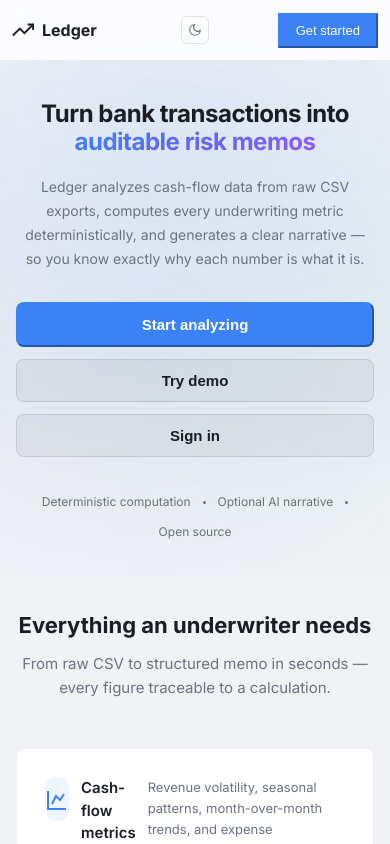
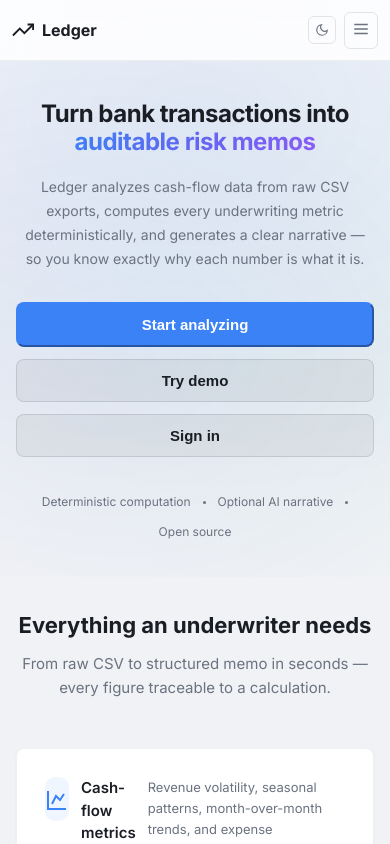
Before and after one commit to NehaKhann/sme-cashflow-explainer, a React (Vite) app in the folder frontend/: page / in a window 390 px wide. Shown: the top 844 px of the page. Built offline with nearby package versions, Linux system fonts and the light colour scheme; no server answers.

Commit message:
Add responsive hamburger menu on landing page for mobile breakpoints

```diff
--- a/frontend/src/App.css
+++ b/frontend/src/App.css
@@ -1149,6 +1149,66 @@
   font-size: 13px;
 }
 
+/* Mobile menu toggle */
+
+.landing-menu-btn {
+  display: none;
+  background: none;
+  border: 1px solid rgba(0,0,0,0.1);
+  border-radius: var(--radius-sm);
+  color: var(--text-muted);
+  cursor: pointer;
+  padding: 7px;
+  transition: all var(--transition);
+  margin-left: auto;
+}
+.landing-menu-btn:hover {
+  border-color: var(--warning);
+  color: var(--warning);
+}
+
+.landing-mobile-menu {
+  display: flex;
+  flex-direction: column;
+  gap: 4px;
+  padding: 12px 16px 16px;
+  border-top: 1px solid rgba(0,0,0,0.06);
+  background: var(--card-bg);
+}
+.landing-mobile-menu .btn-link-nav,
+.landing-mobile-menu .btn-ghost,
+.landing-mobile-menu .btn-primary {
+  width: 100%;
+  text-align: center;
+  padding: 10px 16px;
+  font-size: 14px;
+}
+.landing-mobile-menu .btn-primary {
+  margin-top: 4px;
+}
+
+.landing-mobile-divider {
+  height: 1px;
+  background: rgba(0,0,0,0.06);
+  margin: 4px 0;
+}
+
+.dark-mode .landing-menu-btn {
+  border-color: rgba(255,255,255,0.1);
+  color: var(--text-muted);
+}
+.dark-mode .landing-menu-btn:hover {
+  border-color: var(--warning);
+  color: var(--warning);
+}
+.dark-mode .landing-mobile-menu {
+  border-top-color: rgba(255,255,255,0.06);
+  background: #14181d;
+}
+.dark-mode .landing-mobile-divider {
+  background: rgba(255,255,255,0.06);
+}
+
 /* Hero */
 
 .landing-hero {
@@ -1417,11 +1477,19 @@
 @media (max-width: 900px) {
   .landing-section { padding: 56px 20px; }
   .landing-cta { padding: 56px 20px; }
+  .landing-nav { display: none; }
+  .landing-menu-btn { display: block; }
+  .landing-header-inner {
+    display: flex;
+    align-items: center;
+    gap: 8px;
+  }
+  .landing-brand { flex: 1; }
+  .landing-menu-btn { margin-left: 0; }
 }
 
 @media (max-width: 768px) {
   .landing-hero h1 { font-size: 28px; }
-  .landing-nav a:not(.btn-primary):not(.btn-ghost) { display: none; }
   .features-grid { grid-template-columns: 1fr; }
   .steps-row { flex-direction: column; gap: 16px; }
   .step-arrow { display: none; }
@@ -1434,8 +1502,6 @@
 }
 
 @media (max-width: 480px) {
-  .landing-nav .btn-ghost { display: none; }
-  .landing-nav button.btn-link-nav { display: none; }
   .landing-hero { padding: 100px 16px 36px; }
   .landing-hero h1 { font-size: 24px; }
   .landing-hero-desc { font-size: 14px; }
--- a/frontend/src/components/LandingPage.tsx
+++ b/frontend/src/components/LandingPage.tsx
@@ -14,11 +14,14 @@
 
 export function LandingPage({ onGetStarted, onSignIn, onTryDemo }: LandingPageProps) {
   const [dark, setDark] = useState(() => localStorage.getItem("dark_mode") === "true");
+  const [menuOpen, setMenuOpen] = useState(false);
 
   useEffect(() => {
     document.documentElement.classList.toggle("dark-mode", dark);
     localStorage.setItem("dark_mode", String(dark));
   }, [dark]);
+
+  function closeMenu() { setMenuOpen(false); }
 
   return (
     <div className="landing">
@@ -52,7 +55,26 @@
             <button className="btn-ghost" onClick={onSignIn}>Sign in</button>
             <button className="btn-primary" onClick={onGetStarted}>Get started</button>
           </nav>
+          <button className="landing-menu-btn" onClick={() => setMenuOpen(!menuOpen)} aria-label="Toggle menu">
+            <svg width="18" height="18" viewBox="0 0 24 24" fill="none" stroke="currentColor" strokeWidth="2">
+              {menuOpen ? (
+                <path d="M18 6L6 18M6 6l12 12" />
+              ) : (
+                <path d="M3 12h18M3 6h18M3 18h18" />
+              )}
+            </svg>
+          </button>
         </div>
+        {menuOpen && (
+          <div className="landing-mobile-menu">
+            <button className="btn-link-nav" onClick={() => { scrollTo("features"); closeMenu(); }}>Features</button>
+            <button className="btn-link-nav" onClick={() => { scrollTo("how-it-works"); closeMenu(); }}>How it works</button>
+            <div className="landing-mobile-divider" />
+            <button className="btn-ghost" onClick={() => { onTryDemo(); closeMenu(); }}>Try demo</button>
+            <button className="btn-ghost" onClick={() => { onSignIn(); closeMenu(); }}>Sign in</button>
+            <button className="btn-primary" onClick={() => { onGetStarted(); closeMenu(); }}>Get started</button>
+          </div>
+        )}
       </header>
 
       <section className="landing-hero">
```
